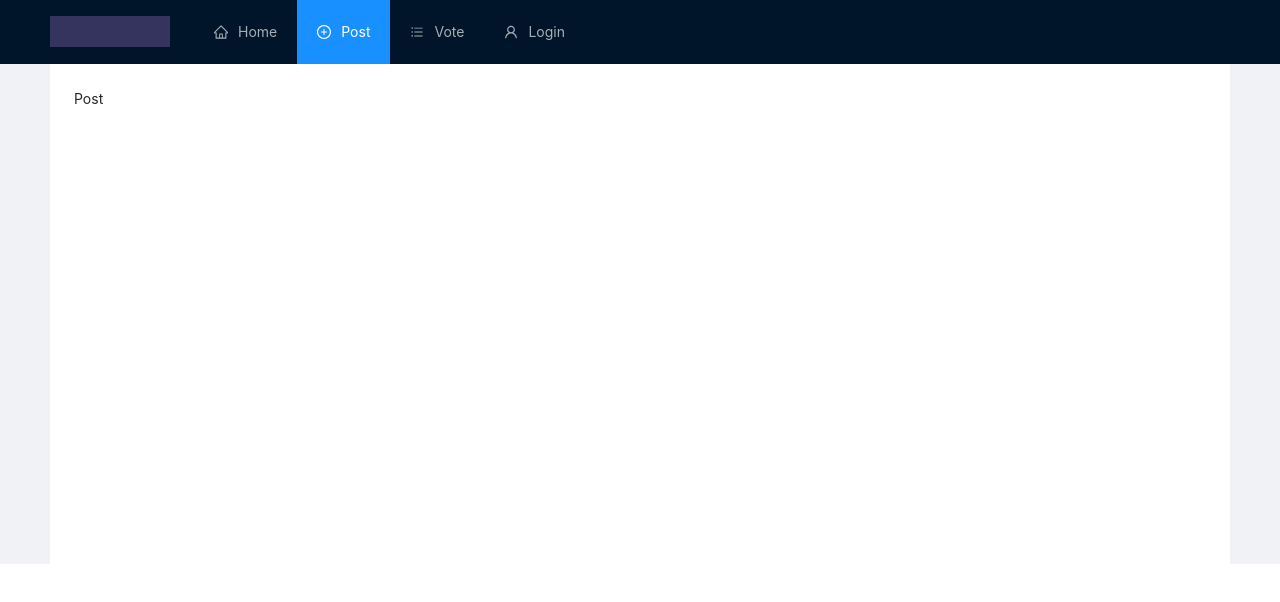
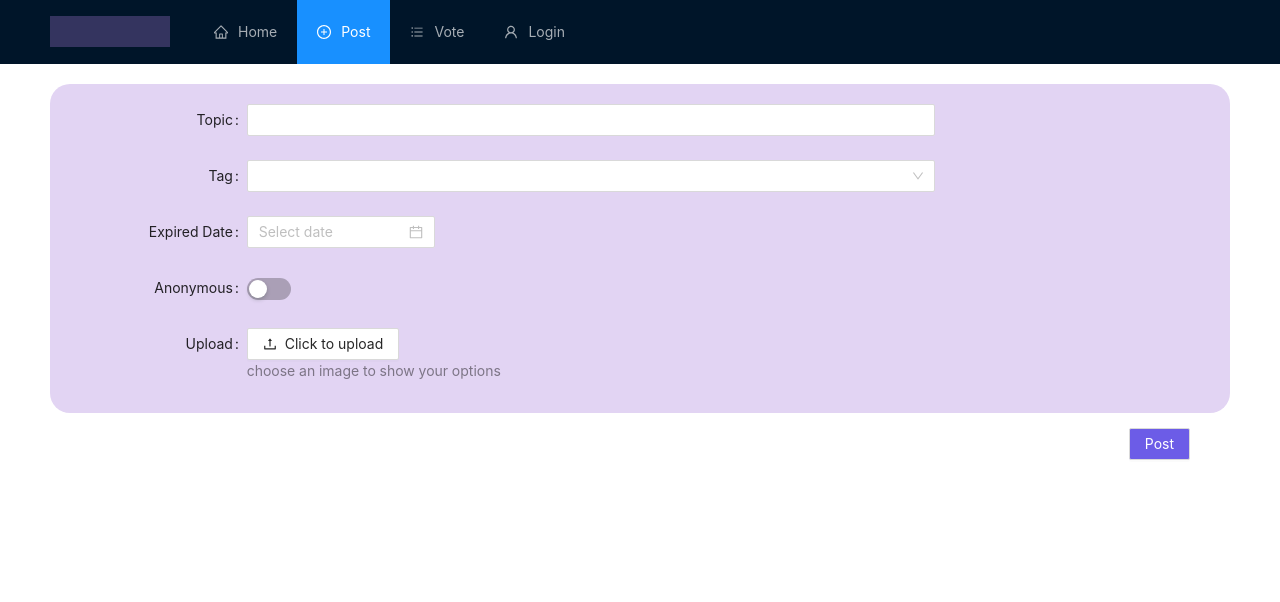
Before and after one commit to Sodaaaa/CS130-WhichOne, a React (Create React App) app: page /question in a window 1280 px wide. Shown: the top 602 px of the page. Built offline with nearby package versions, Linux system fonts and the light colour scheme.

Commit message:
update post page

```diff
--- /dev/null
+++ b/src/pages/question/question.css
@@ -0,0 +1,17 @@
+.question-form{
+    margin-top: 20px;
+    margin-bottom: 20px;
+    padding-top: 20px;
+    padding-bottom: 5px;
+    border-radius: 20px;
+    background-color: #E2D4F3;
+}
+
+.question-post-btn{
+    float: right;
+    color:#FFFFFF;
+    background-color: #6C5CE7;
+    margin-right: 40px;
+    margin-top: 20px;
+    margin-bottom: 20px;
+}
--- a/src/pages/question/question.js
+++ b/src/pages/question/question.js
@@ -1,8 +1,19 @@
 import React, { Component } from 'react';
 import {Link} from 'react-router-dom'
-import { Layout, Menu} from 'antd/lib';
-import { HomeOutlined, PlusCircleOutlined, BarsOutlined, UserOutlined } from '@ant-design/icons';
+import { Layout, Menu, Form, Input, Button, Radio, Select, DatePicker, InputNumber, Upload, Switch} from 'antd/lib';
+import { HomeOutlined, PlusCircleOutlined, BarsOutlined, UserOutlined, UploadOutlined } from '@ant-design/icons';
+import "./question.css"
+
 const { Header, Content } = Layout;
+const normFile = (e) => {
+  console.log('Upload event:', e);
+
+  if (Array.isArray(e)) {
+    return e;
+  }
+
+  return e && e.fileList;
+};
 
 export default class question extends Component {
   render() {
@@ -25,8 +36,53 @@ export default class question extends Component {
             </Menu.Item>
           </Menu>
         </Header>
-        <Content style={{ padding: '0 50px' }}>
-              <div className="site-layout-content">Post</div>
+        <Content style={{ backgroundColor:"#FFFFFF", padding: '0 50px' }}>
+          <div className="question-form">
+            <Form
+              labelCol={{
+                span: 4,
+              }}
+              wrapperCol={{
+                span: 14,
+              }}
+              layout="horizontal"
+            >
+              <Form.Item label="Topic">
+                <Input />
+              </Form.Item>
+              <Form.Item label="Tag">
+                <Select>
+                  <Select.Option value="food">Food</Select.Option>
+                  <Select.Option value="sports">Sports</Select.Option>
+                  <Select.Option value="music">Music</Select.Option>
+                  <Select.Option value="movie">Movie</Select.Option>
+                  <Select.Option value="style">Style</Select.Option>
+                  <Select.Option value="travel">Travel</Select.Option>
+                </Select>
+              </Form.Item>
+              <Form.Item label="Expired Date">
+                <DatePicker />
+              </Form.Item>
+              <Form.Item label="Anonymous" valuePropName="checked">
+                <Switch />
+              </Form.Item>
+              <Form.Item
+                name="upload"
+                label="Upload"
+                valuePropName="fileList"
+                getValueFromEvent={normFile}
+                extra="choose an image to show your options"
+              >
+                <Upload name="logo" action="/upload.do" listType="picture">
+                  <Button icon={<UploadOutlined />}>Click to upload</Button>
+                </Upload>
+              </Form.Item>
+              {/* <Form.Item label="Post">
+                <Button href="./vote">Post</Button>
+              </Form.Item> */}
+            </Form>
+            <Button className="question-post-btn" href="./vote">Post</Button>
+          </div>
         </Content>
       </Layout>
     )
```
